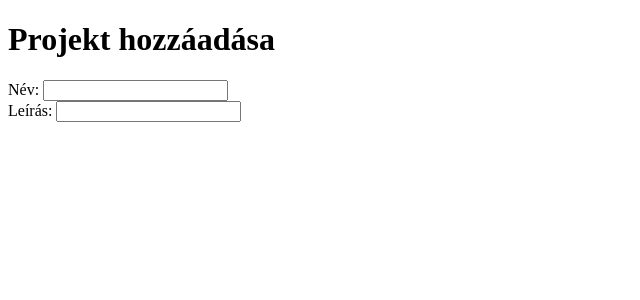
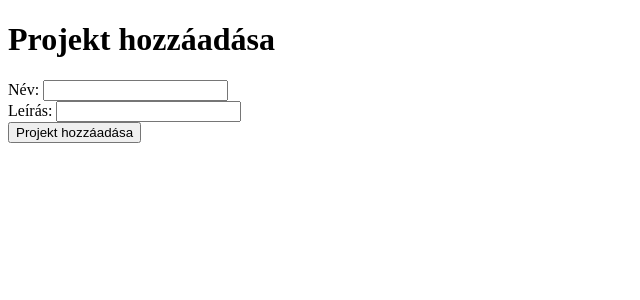
Before and after one commit to Zewsy/ToDoWebApp, a React (Create React App) app in the folder todo-app/: page /create-project in a window 1280 px wide. Shown: the top 300 px of the page, without its empty margins (0-640 px from the left). Built offline with nearby package versions, Linux system fonts and the light colour scheme.

Commit message:
Add projekt button works

```diff
--- a/todo-app/src/CreateProject.js
+++ b/todo-app/src/CreateProject.js
@@ -1,17 +1,54 @@
 import React from 'react';
+import { withRouter } from 'react-router';
 
 class CreateProject extends React.Component{
+    constructor(props){
+        super(props);
+        this.state = {
+            name: "",
+            desc: ""
+        }
+
+        this.handleSubmitClick = this.handleSubmitClick.bind(this);
+        this.handleChange = this.handleChange.bind(this);
+    }
+
+    handleSubmitClick(e){
+        e.preventDefault();
+        const url = "http://localhost:3001/projects";
+        fetch(url,{
+            method: 'POST',
+            headers: {
+                    'Content-Type': 'application/json'
+            },
+            body: JSON.stringify({
+                id: this.props.location.state.nextId,
+                name: this.state.name,
+                description: this.state.desc
+            })
+        }).then(() => this.props.history.push('/'));
+    }
+
+    handleChange(e){
+        const value = e.target.value;
+        const name = e.target.name;
+        this.setState(
+            {[name]: value}
+        );
+    }
+
     render(){
         return(
             <div>
                 <h1>Projekt hozzáadása</h1>
-                <form className="formCreateProject">
-                    Név: <input type="text" /> <br />
-                    Leírás: <input type="text" /> <br />
+                <form onSubmit={this.handleSubmitClick} className="formCreateProject">
+                    Név: <input name="name" type="text" value={this.state.name} onChange={this.handleChange}/> <br />
+                    Leírás: <input name="desc" type="text" value={this.state.desc} onChange={this.handleChange}/> <br />
+                    <input type="submit" value="Projekt hozzáadása"/>
                 </form>
             </div>
         );
     }
 }
 
-export default CreateProject;
+export default withRouter(CreateProject);
--- a/todo-app/src/ProjectTable.js
+++ b/todo-app/src/ProjectTable.js
@@ -49,7 +49,10 @@ class ProjectTable extends React.Component{
     }
 
     handleAddClick(){
-        this.props.history.push('/create-project');
+        this.props.history.push({
+            pathname: '/create-project',
+            state: {nextId: this.state.projects.length + 1}
+        });
     }
 
     render(){
```
